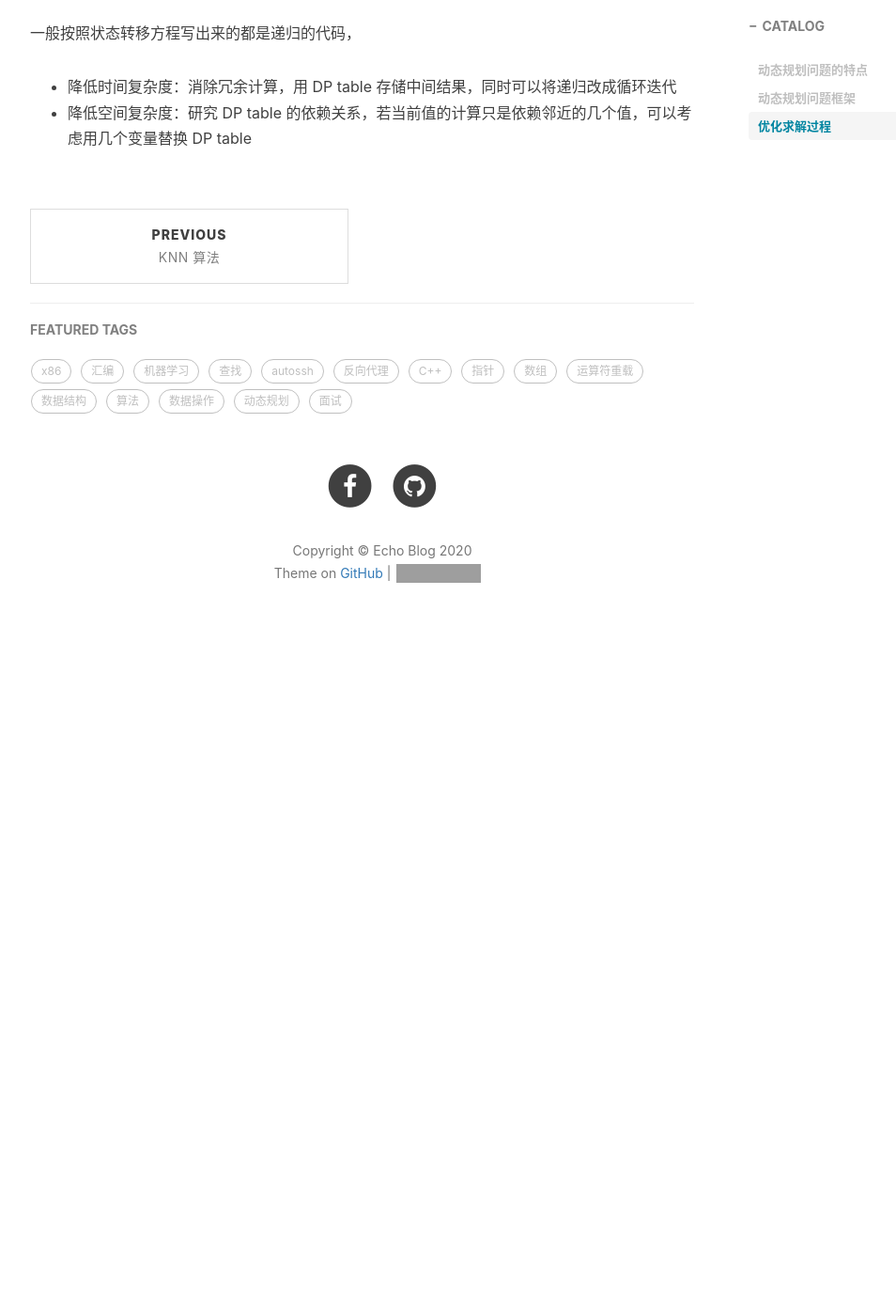
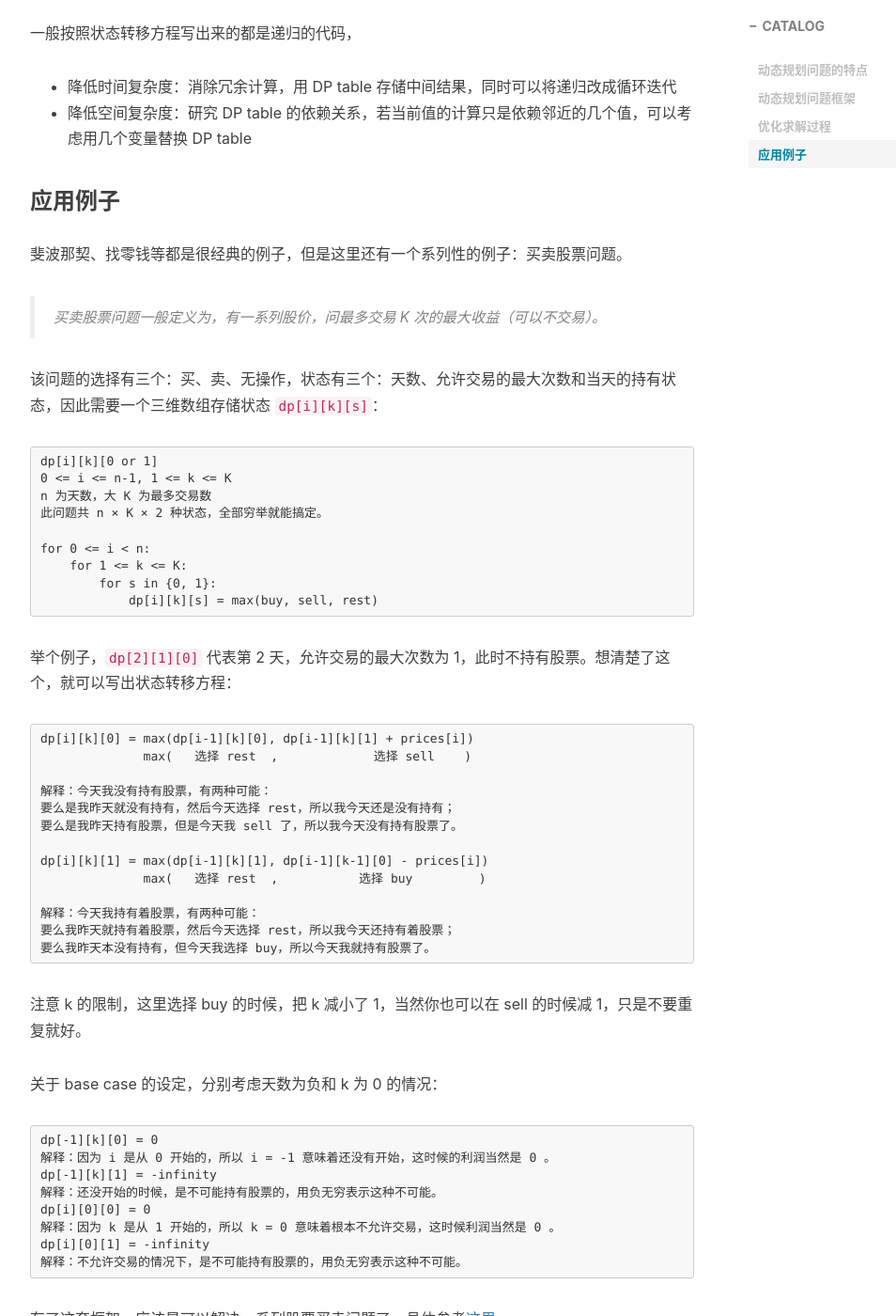
Before and after one commit to Echo-Ji/Echo-Ji.github.io, a Jekyll site: the page built from _posts/2020-09-03-动态规划框架.md, in a window 1280 px wide and 1400 px high, scrolled down 1237 px. Shown: the whole window at 94% size, without its empty margins (233-1187 px from the left). Built offline with Jekyll 4.4.1, drawn with Linux system fonts in a browser that asks for light colours; nearby versions of some CDN libraries; comment, search, counter and statistics services are not loaded; before the commit the page ends 1951 px from its top, so only the background shows below that; some of the changed text lies outside the part shown; grey boxes are pictures that could not be loaded.

````diff
--- a/_posts/2020-09-03-动态规划框架.md
+++ b/_posts/2020-09-03-动态规划框架.md
@@ -49,3 +49,58 @@ for 状态1 in 状态1的所有取值:
 
 * 降低时间复杂度：消除冗余计算，用 DP table 存储中间结果，同时可以将递归改成循环迭代
 * 降低空间复杂度：研究 DP table 的依赖关系，若当前值的计算只是依赖邻近的几个值，可以考虑用几个变量替换 DP table
+
+### 应用例子
+
+斐波那契、找零钱等都是很经典的例子，但是这里还有一个系列性的例子：买卖股票问题。
+
+> 买卖股票问题一般定义为，有一系列股价，问最多交易 K 次的最大收益（可以不交易）。
+
+该问题的选择有三个：买、卖、无操作，状态有三个：天数、允许交易的最大次数和当天的持有状态，因此需要一个三维数组存储状态 `dp[i][k][s]`：
+
+```Python
+dp[i][k][0 or 1]
+0 <= i <= n-1, 1 <= k <= K
+n 为天数，大 K 为最多交易数
+此问题共 n × K × 2 种状态，全部穷举就能搞定。
+
+for 0 <= i < n:
+    for 1 <= k <= K:
+        for s in {0, 1}:
+            dp[i][k][s] = max(buy, sell, rest)
+```
+
+举个例子，`dp[2][1][0]` 代表第 2 天，允许交易的最大次数为 1，此时不持有股票。想清楚了这个，就可以写出状态转移方程：
+
+```Python
+dp[i][k][0] = max(dp[i-1][k][0], dp[i-1][k][1] + prices[i])
+              max(   选择 rest  ,             选择 sell    )
+
+解释：今天我没有持有股票，有两种可能：
+要么是我昨天就没有持有，然后今天选择 rest，所以我今天还是没有持有；
+要么是我昨天持有股票，但是今天我 sell 了，所以我今天没有持有股票了。
+
+dp[i][k][1] = max(dp[i-1][k][1], dp[i-1][k-1][0] - prices[i])
+              max(   选择 rest  ,           选择 buy         )
+
+解释：今天我持有着股票，有两种可能：
+要么我昨天就持有着股票，然后今天选择 rest，所以我今天还持有着股票；
+要么我昨天本没有持有，但今天我选择 buy，所以今天我就持有股票了。
+```
+
+注意 k 的限制，这里选择 buy 的时候，把 k 减小了 1，当然你也可以在 sell 的时候减 1，只是不要重复就好。
+
+关于 base case 的设定，分别考虑天数为负和 k 为 0 的情况：
+
+```Python
+dp[-1][k][0] = 0
+解释：因为 i 是从 0 开始的，所以 i = -1 意味着还没有开始，这时候的利润当然是 0 。
+dp[-1][k][1] = -infinity
+解释：还没开始的时候，是不可能持有股票的，用负无穷表示这种不可能。
+dp[i][0][0] = 0
+解释：因为 k 是从 1 开始的，所以 k = 0 意味着根本不允许交易，这时候利润当然是 0 。
+dp[i][0][1] = -infinity
+解释：不允许交易的情况下，是不可能持有股票的，用负无穷表示这种不可能。
+```
+
+有了这套框架，应该是可以解决一系列股票买卖问题了，具体参考[这里](https://labuladong.gitbook.io/algo/di-ling-zhang-bi-du-xi-lie/tuan-mie-gu-piao-wen-ti)。
````
Also changed, not shown: _posts/2020-07-15-算法之回溯、动态规划、贪心、位运算.md (+1 -1 lines), _posts/2020-09-04-回溯算法框架.md (added, +46 -0 lines).
